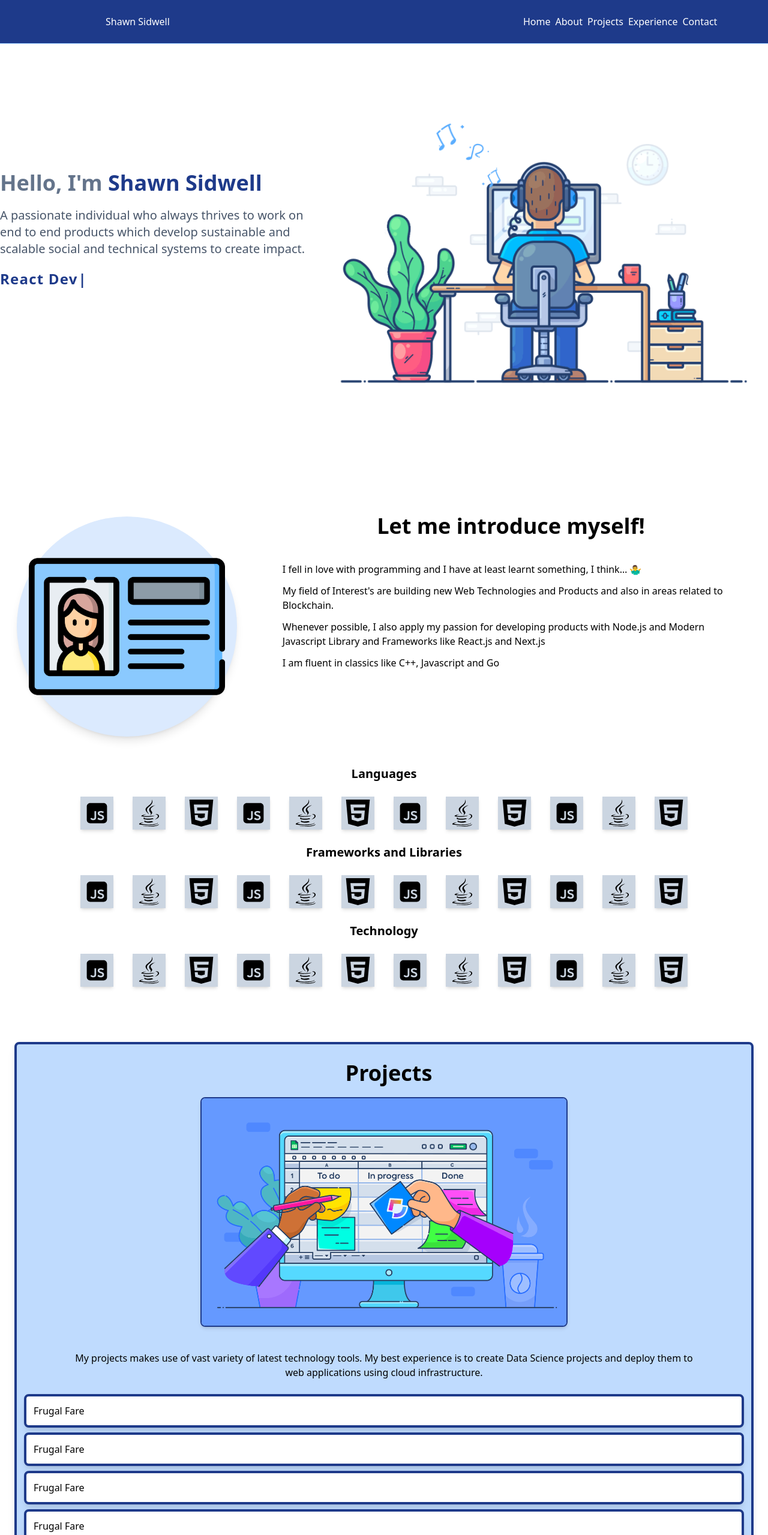
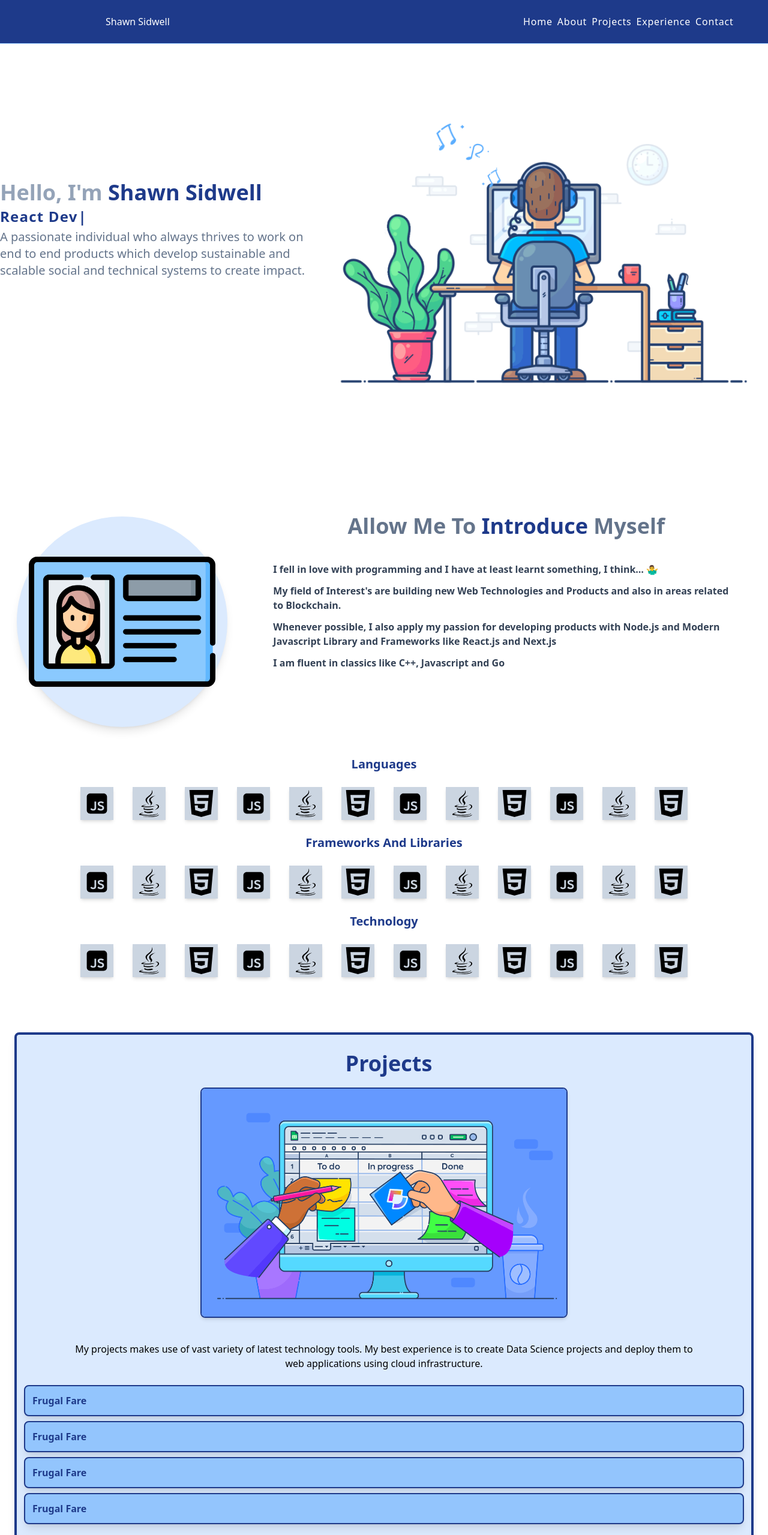
Before and after one commit to ShawnRSidwell/portfolio, a React (Vite) app: page / in a window 1280 px wide. Shown: the top 2559 px of the page at 60% size. Built offline with nearby package versions, Linux system fonts and the light colour scheme.

Commit message:
fix margins and add color styling

```diff
--- a/package.json
+++ b/package.json
@@ -12,6 +12,7 @@
   "dependencies": {
     "@headlessui/vue": "^1.7.17",
     "@heroicons/vue": "^2.1.1",
+    "@iconify/iconify": "^3.1.1",
     "lucide-react": "^0.317.0",
     "pdfjs-dist": "^4.0.379",
     "react": "^18.2.0",
--- a/src/components/About/About.jsx
+++ b/src/components/About/About.jsx
@@ -5,10 +5,10 @@ function About() {
     <div id="about" className="my-12">
       <div className="flex flex-row-reverse">
         <div className="flex flex-col p-5 gap-5 mx-7">
-          <h2 className="text-4xl font-bold text-center p-5">
-            Let me introduce myself!
+          <h2 className="text-4xl font-bold text-center p-5 text-slate-500 capitalize">
+            Allow me to <span className="text-blue-900">introduce</span> myself
           </h2>
-          <div className="flex flex-col gap-3">
+          <div className="flex flex-col gap-3 text-slate-700 font-semibold">
             <p className="">
               I fell in love with programming and I have at least learnt
               something, I think… 🤷‍♂️
--- a/src/components/About/Table.jsx
+++ b/src/components/About/Table.jsx
@@ -4,7 +4,9 @@ import Icon from "../Icon";
 function Table({ header }) {
   return (
     <div>
-      <h2 className="flex justify-center font-bold p-1">{header}</h2>
+      <h2 className="flex justify-center font-bold p-1 text-blue-900 capitalize">
+        {header}
+      </h2>
       <table>
         <TableRow data={skillData} />
       </table>
--- a/src/components/About/skills.jsx
+++ b/src/components/About/skills.jsx
@@ -1,6 +1,7 @@
 import { RiJavascriptFill } from "react-icons/ri";
 import { FaJava } from "react-icons/fa";
 import { ImHtmlFive } from "react-icons/im";
+import { SVGProps } from "react";
 
 export const data = [
   { name: "javascript", icon: RiJavascriptFill },
--- a/src/components/Header/ScrollLink.jsx
+++ b/src/components/Header/ScrollLink.jsx
@@ -12,7 +12,7 @@ function ScrollLink({ to, children }) {
       offset={-70} // Adjust the offset based on your layout
     >
       <button
-        className={`hover-underline-animation ${
+        className={`hover-underline-animation tracking-wider ${
           isSticky ? "text-blue-900" : "text-white"
         }`}
       >
--- a/src/components/Home/Home.jsx
+++ b/src/components/Home/Home.jsx
@@ -9,15 +9,15 @@ function Home() {
       className="flex justify-center items-center mx-auto mb-10 pb-24"
     >
       <div>
-        <h2 className="text-4xl font-extrabold py-5 text-slate-500">
+        <h2 className="text-4xl font-extrabold text-slate-400">
           Hello, I'm <span className="text-blue-900 ">Shawn Sidwell</span>
         </h2>
-        <p className="text-xl text-slate-600">
+        <Type />
+        <p className="text-xl text-slate-500">
           A passionate individual who always thrives to work on end to end
           products which develop sustainable and scalable social and technical
           systems to create impact.
         </p>
-        <Type />
       </div>
       <img className="size-7/12 mt-5" src={codingGif} alt="icon" />
     </section>
--- a/src/components/Home/Type.jsx
+++ b/src/components/Home/Type.jsx
@@ -2,7 +2,7 @@ import Typewriter from "typewriter-effect";
 
 function Type() {
   return (
-    <div className="py-5 text-2xl text-blue-900 tracking-wider font-extrabold">
+    <div className="py-1 text-2xl text-blue-900 tracking-wider font-extrabold">
       <Typewriter
         options={{
           strings: ["Java Engineer", "React Developer", "Software Architect"],
--- a/src/components/Projects/Projects.jsx
+++ b/src/components/Projects/Projects.jsx
@@ -7,9 +7,11 @@ import { FaGithub, FaPlay } from "react-icons/fa";
 function Projects() {
   return (
     <div id="projects" className="p-6">
-      <div className="flex mx-auto bg-blue-200 rounded-lg border-blue-900 border-4 shadow-lg">
+      <div className="flex mx-auto bg-blue-100 rounded-lg border-blue-900 border-4 shadow-lg">
         <div className="flex flex-col">
-          <h2 className="text-center text-4xl font-bold mt-7 ml-4">Projects</h2>
+          <h2 className="text-center text-4xl font-bold mt-7 ml-4 text-blue-900">
+            Projects
+          </h2>
           <img
             src={kanbanboard}
             alt="kanban board"
@@ -21,16 +23,16 @@ function Projects() {
             to web applications using cloud infrastructure.
           </p>
           <div className="flex flex-col justify-center mb-5">
-            <div className="shadow-lg border-blue-900 bg-white border-4 p-3 rounded-lg mx-3 my-1">
+            <div className="shadow-lg border-blue-900 bg-blue-300 border-2 p-3 rounded-lg mx-3 my-1 text-blue-900 font-semibold">
               Frugal Fare
             </div>
-            <div className="shadow-lg border-blue-900 bg-white border-4 p-3 rounded-lg mx-3 my-1">
+            <div className="shadow-lg border-blue-900 bg-blue-300 border-2 p-3 rounded-lg mx-3 my-1 text-blue-900 font-semibold">
               Frugal Fare
             </div>
-            <div className="shadow-lg border-blue-900 bg-white border-4 p-3 rounded-lg mx-3 my-1">
+            <div className="shadow-lg border-blue-900 bg-blue-300 border-2 p-3 rounded-lg mx-3 my-1 text-blue-900 font-semibold">
               Frugal Fare
             </div>
-            <div className="shadow-lg border-blue-900 bg-white border-4 p-3 rounded-lg mx-3 my-1">
+            <div className="shadow-lg border-blue-900 bg-blue-300 border-2 p-3 rounded-lg mx-3 my-1 text-blue-900 font-semibold">
               Frugal Fare
             </div>
           </div>
```
Also changed, not shown: 1 other file (tests, documents, lock files or other folders).
